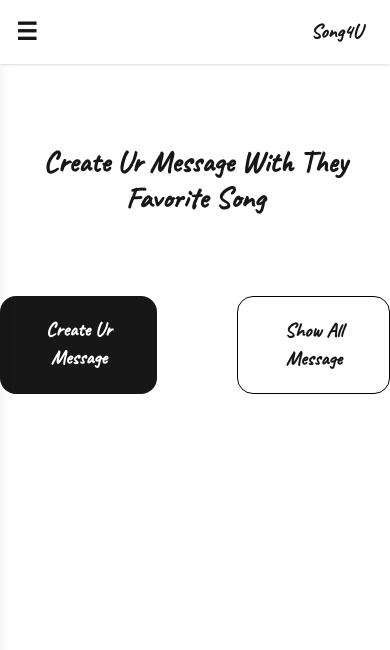
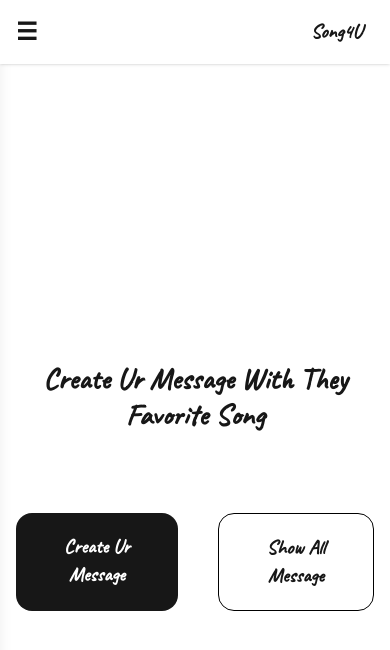
Before and after one commit to imAbizars/song4u, a Next.js app: page / in a window 390 px wide. Shown: the top 650 px of the page. Built offline with nearby package versions, Linux system fonts and the light colour scheme.

Commit message:
fixing layout for mobile

```diff
--- a/src/app/page.jsx
+++ b/src/app/page.jsx
@@ -1,11 +1,11 @@
 import Link from "next/link"
 export default function Home(){
   return(
-    <section className="flex flex-col w-full pt-20 justify-center text-center">
+    <section className="flex flex-col w-full px-4 justify-center items-center text-center h-screen">
       <h1 className="text-3xl font-bold">
         Create Ur Message With They Favorite Song
       </h1>
-      <div className="flex flex-row justify-center gap-20 mt-20">
+      <div className="flex flex-row justify-center gap-10 mt-20">
           <Link href="/receipt" className="bg-foreground p-5 font-bold rounded-2xl text-white hover:bg-[#343434]">
             Create Ur Message
           </Link>
@@ -13,6 +13,7 @@ export default function Home(){
             Show All Message
           </Link>
       </div>
+
     </section>
   )
 }
--- a/src/app/receipt/page.jsx
+++ b/src/app/receipt/page.jsx
@@ -54,12 +54,12 @@ export default function Search() {
 
   return (
     <section className="flex justify-center h-screen ">
-      <div className="pt-10 w-full h-full max-w-[25rem] space-y-10">
+      <div className="pt-10 w-full h-full max-w-[25rem] px-4 space-y-10">
         <h1 className="text-center text-2xl font-bold">Make Ur Receipt For They</h1>
         {/* input nama */}
         <div className="flex flex-row items-center gap-13">
           <div className="text-xl w-[30px]">To :</div>
-          <input type="text" className="border px-2 w-full h-10 rounded-xl" style={{fontFamily:'Caveat'}}/>
+          <input type="text" spellCheck={false} className="border px-2 w-full h-10 rounded-xl" style={{fontFamily:'Caveat'}}/>
         </div>
 
         {/* pesan */}
```
